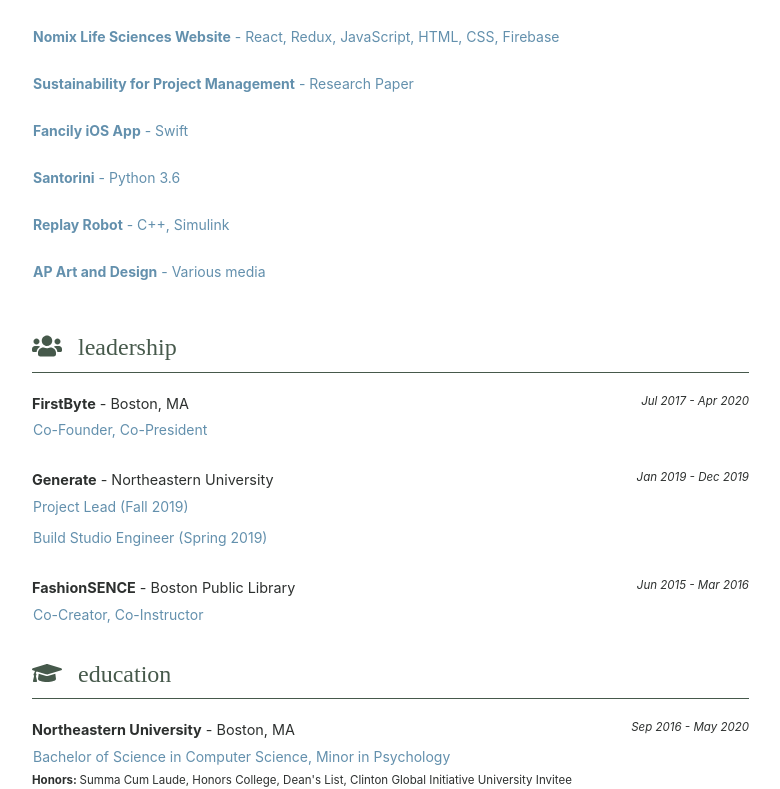
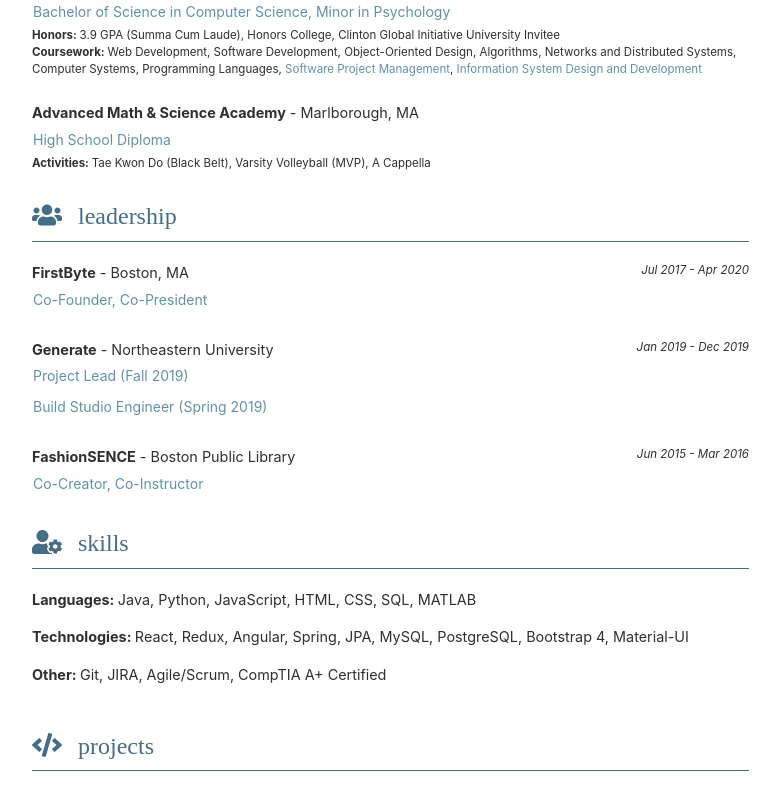
Before and after one commit to jaedynlee/website, a React (Create React App) app: page / in a window 1280 px wide. Shown: the part 567-1356 px from the top of the page, without its empty margins (461-1241 px from the left). Built offline with nearby package versions, Linux system fonts and the light colour scheme; a web font is replaced by a local one.

Commit message:
post-grad updates

```diff
--- a/src/App.css
+++ b/src/App.css
@@ -59,6 +59,6 @@
   padding-top: 30px;
   padding-bottom: 10px;
   margin-bottom: 20px;
-  color: var(--green);
+  color: var(--dark-blue);
   border-bottom: thin solid;
 }
--- a/src/containers/Home.js
+++ b/src/containers/Home.js
@@ -35,18 +35,6 @@
         {renderMilestones(milestones)}
 
         <h4 className='section-title'>
-          <FontAwesomeIcon icon={faCode}/>
-          <span className='pl-3'>projects</span>
-        </h4>
-        {renderProjects(projects)}
-
-        <h4 className='section-title'>
-          <FontAwesomeIcon icon={faUsers}/>
-          <span className='pl-3'>leadership</span>
-        </h4>
-        {renderMilestones(leadership)}
-
-        <h4 className='section-title'>
           <FontAwesomeIcon icon={faGraduationCap}/>
           <span className='pl-3'>education</span>
         </h4>
@@ -54,7 +42,7 @@
         <div className='small'>
           <div>
             <span className='font-weight-bold'>Honors: </span>
-              Summa Cum Laude, Honors College, Dean's List, Clinton Global Initiative University Invitee
+              3.9 GPA (Summa Cum Laude), Honors College, Clinton Global Initiative University Invitee
           </div>
           <div>
             <span className='font-weight-bold'>Coursework: </span>
@@ -75,6 +63,12 @@
         </div>
 
         <h4 className='section-title'>
+          <FontAwesomeIcon icon={faUsers}/>
+          <span className='pl-3'>leadership</span>
+        </h4>
+        {renderMilestones(leadership)}
+
+        <h4 className='section-title'>
           <FontAwesomeIcon icon={faUserCog}/>
           <span className='pl-3'>skills</span>
         </h4>
@@ -84,6 +78,12 @@
             {s.skills.join(', ')}
           </div>
         )}
+
+        <h4 className='section-title'>
+          <FontAwesomeIcon icon={faCode}/>
+          <span className='pl-3'>projects</span>
+        </h4>
+        {renderProjects(projects)}
 
       </Col>
     </Row>
--- a/src/content/milestones.js
+++ b/src/content/milestones.js
@@ -8,7 +8,7 @@
                 {
                     "title": "Software Development Engineer Intern",
                     "description": [
-                        "Incoming Summer intern in the Devices organization."
+                        "Independently planning and implementating a 12-week project for the Alexa Wakeword Engine team."
                     ],
                 },
             ],
@@ -21,7 +21,14 @@
                 {
                     "title": "Software Engineering Co-op",
                     "description": [
-                        "At Toast, I felt my skills and confidence grow tremendously as a software contributor and teammate. I loved being part of the Agile process and working with others to reach our team goals. As a member of the full-stack Labor, Payroll, and Cash team, I developed production features and bug fixes for the back-end server and front-end Android and web UIs. I also migrated long-running Selenium UI tests to integration, Espresso, and unit tests to reduce deploy times and modularized legacy monolithic codebase by separating view, application, and business logic layers. The project I’m most proud of is an employee guest report feature tied to over $680,000 in live annual recurring revenue.",
+                        "At Toast, I felt my skills and confidence grow tremendously as a software contributor and teammate. " +
+                        "I loved being part of the Agile process and working with others to reach our team goals. As a member " +
+                        "of the full-stack Labor, Payroll, and Cash team, I developed production features and bug fixes for " +
+                        "the back-end server and front-end Android and web UIs.",
+                        "I also migrated long-running Selenium UI tests to integration, Espresso, and unit tests to reduce " +
+                        "deploy times and modularized legacy monolithic codebase by separating view, application, and business " +
+                        "logic layers. The project I’m most proud of is an employee guest report feature tied to over $680,000 " +
+                        "in live annual recurring revenue."
                     ],
                 }
             ],
--- a/src/content/projects.js
+++ b/src/content/projects.js
@@ -7,7 +7,7 @@
                 "bullets": [
                     "For my Web Development final project, my coding partner and I created a trip planning webapp.",
                     "Users who join as Travelers can create trips and collaborate on the itinerary with other Travelers.",
-                    "Suggested activities for each trip are pulled from FourSquare's Places API, based on destination." +
+                    "Suggested activities for each trip are pulled from FourSquare's Places API, based on destination. " +
                     "Travelers can drag and drop these activities in their trip to create their preferred plan.",
                     "Users who join as Organizations can create events available for Travelers to add to their trips.",
                     "This course placed special emphasis on user privacy and the responsible use of user data."
@@ -78,7 +78,7 @@
                 ],
                 "link": {
                     "url": "https://www.youtube.com/watch?v=3IcGy0mTX8Y&feature=youtu.be",
-                    "text": "Watch the project demonstration here!"
+                    "text": "Watch the demonstration here!"
                 }
             }
         },
```
